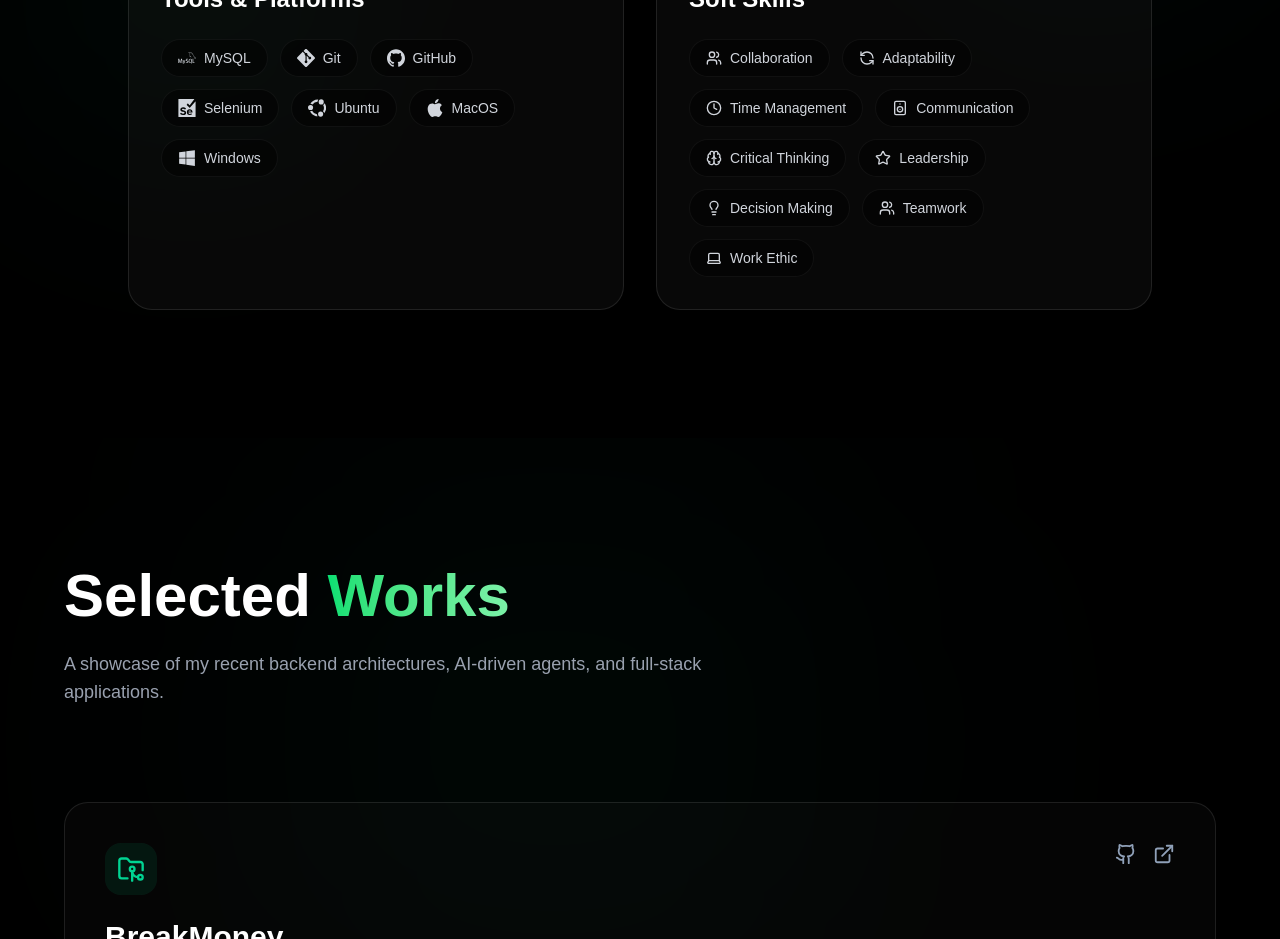
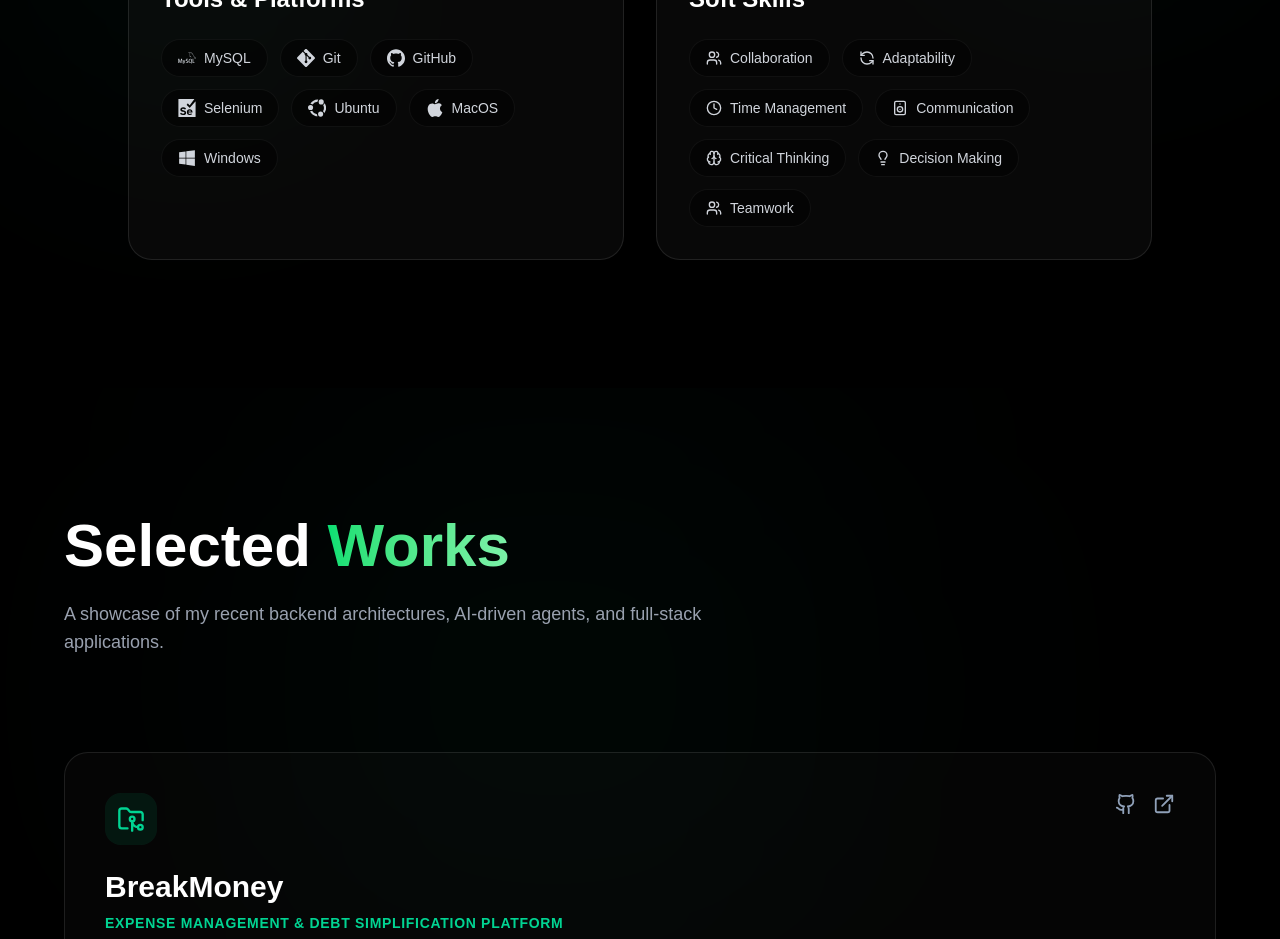
Before and after one commit to yuvieee01/portfolio-2026, a Next.js app: page / in a window 1280 px wide. Shown: the part 1440-2379 px from the top of the page. Built offline with nearby package versions, Linux system fonts and the light colour scheme; no server answers.

Commit message:
Skills section updated.

```diff
--- a/src/components/Skills.tsx
+++ b/src/components/Skills.tsx
@@ -60,10 +60,8 @@ export default function Skills() {
         { name: "Time Management", logo: <Clock size={16} /> },
         { name: "Communication", logo: <Speaker size={16} /> },
         { name: "Critical Thinking", logo: <Brain size={16} /> },
-        { name: "Leadership", logo: <StarIcon size={16} /> },
         { name: "Decision Making", logo: <Lightbulb size={16} /> },
         { name: "Teamwork", logo: <Users size={16} /> },
-        { name: "Work Ethic", logo: <Laptop size={16} /> },
       ]
     }
   ]
```
